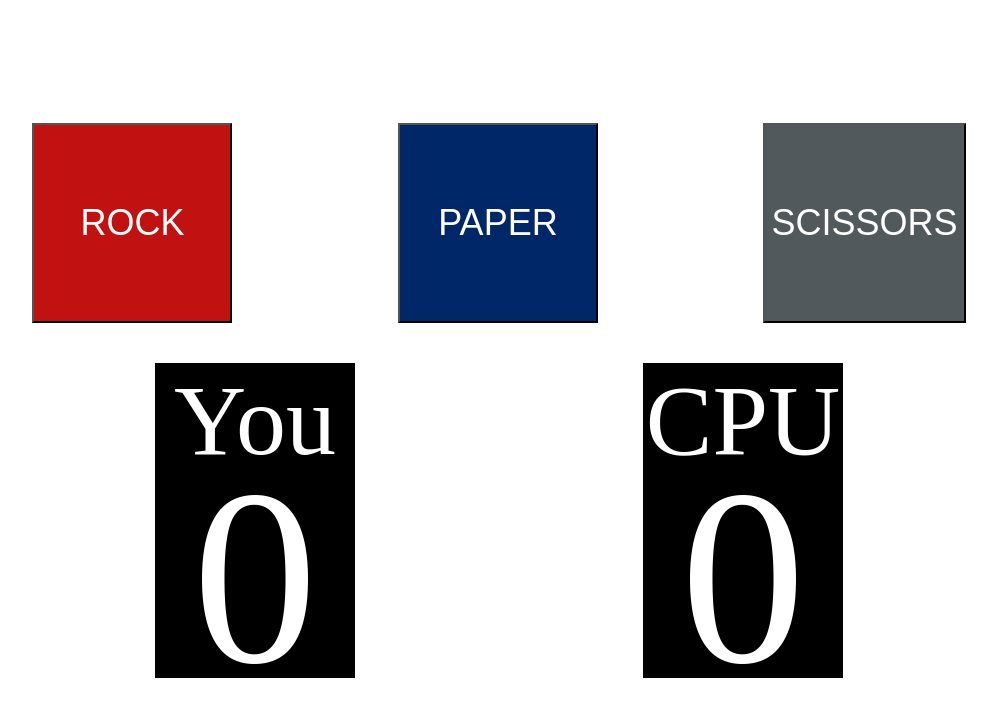
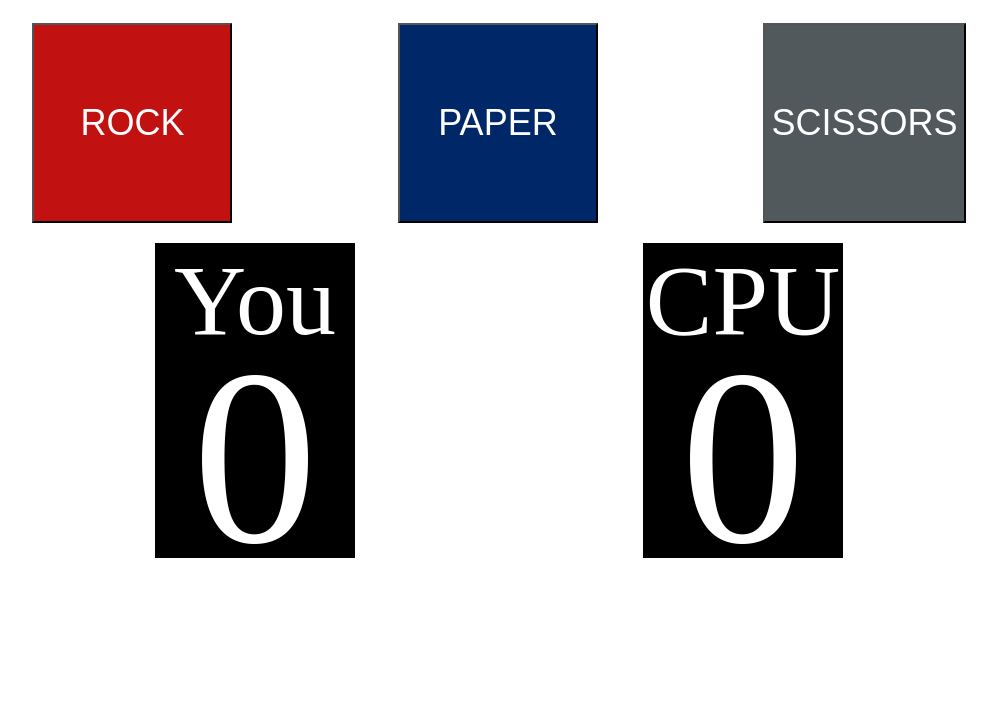
Before and after one commit to Tyree-White/Rock-Paper-Scissors, a plain HTML site: page index.html in a window 1280 px wide. Shown: the whole page, without its empty margins (141-1138 px from the left). Drawn offline with Linux system fonts and the light colour scheme.

Commit message:
Change margins and padding

```diff
--- a/style.css
+++ b/style.css
@@ -27,10 +27,6 @@
 
 p {
     text-align: center;
-}
-
-.content {
-    padding: 100px 0px;
 }
 
 .score {
@@ -93,7 +89,7 @@ div .restart {
     display: flex;
     justify-content: space-evenly;
     color: white;
-    margin-top: 40px;
+    margin-top: 20px;
     font-size: 100px;
 }
 
```
